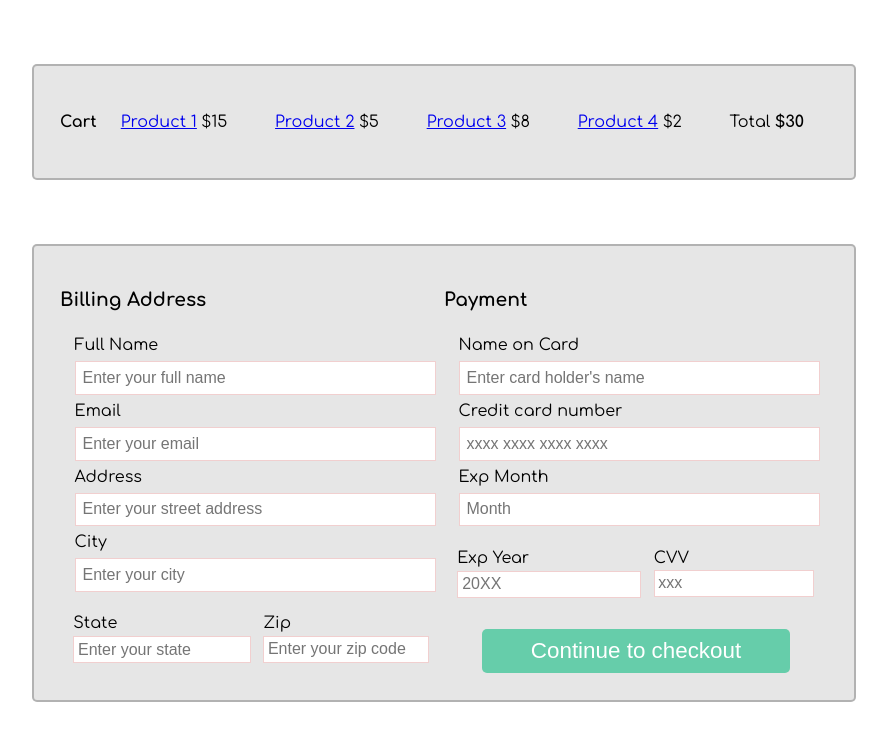
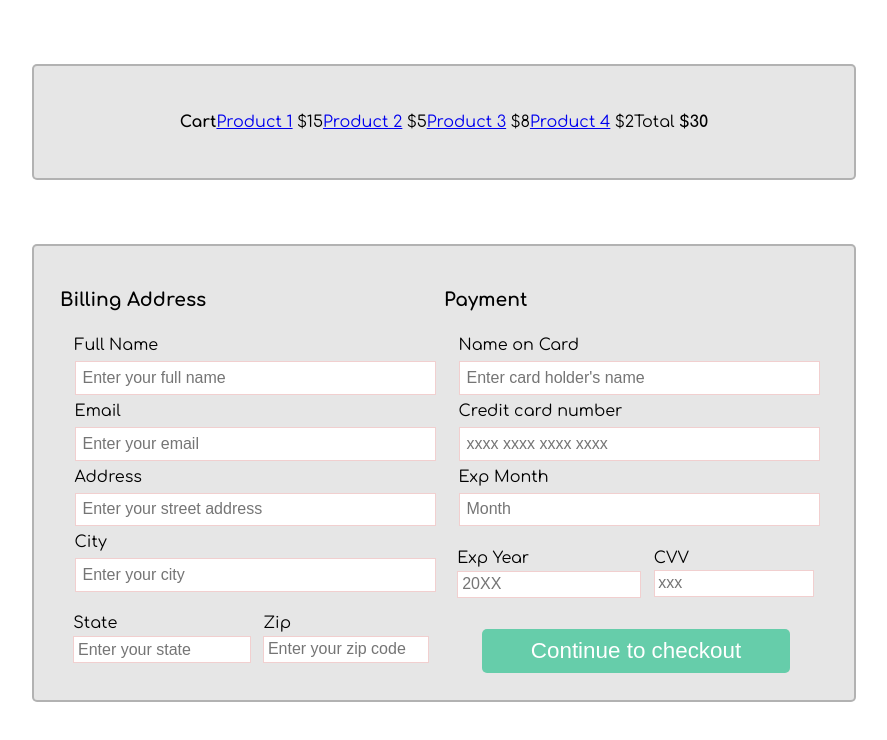
Before and after one commit to safanasirli/pokemon-cards-frontend, a React (Create React App) app: page /checkout in a window 1280 px wide. Shown: the top 740 px of the page, without its empty margins (196-1083 px from the left). Built offline with nearby package versions, Linux system fonts and the light colour scheme.

Commit message:
updated style

```diff
--- a/src/components/Checkout/Checkout.css
+++ b/src/components/Checkout/Checkout.css
@@ -90,11 +90,3 @@ button {
   padding: 3%;
   font-size: 1.4em;
 }
-
-.paypalBtn {
-  align-self: center;
-}
-
-p {
-  margin: 2% auto;
-}
```
